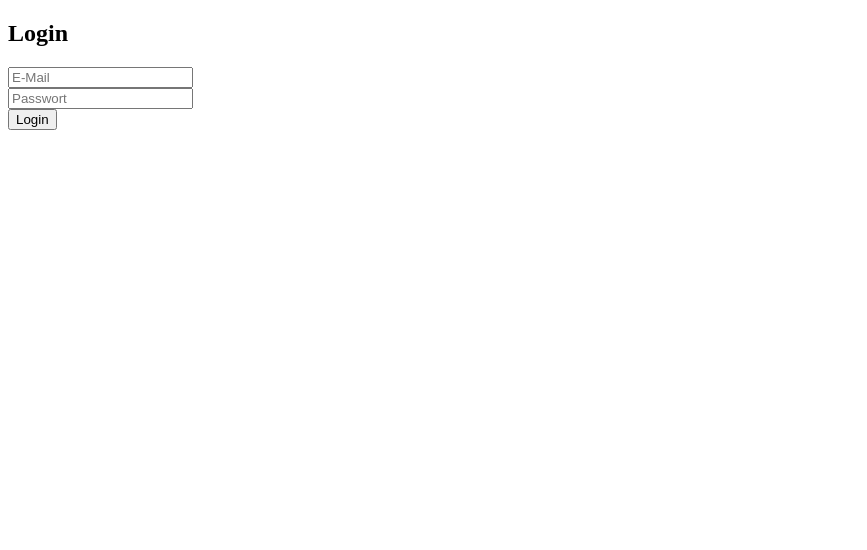
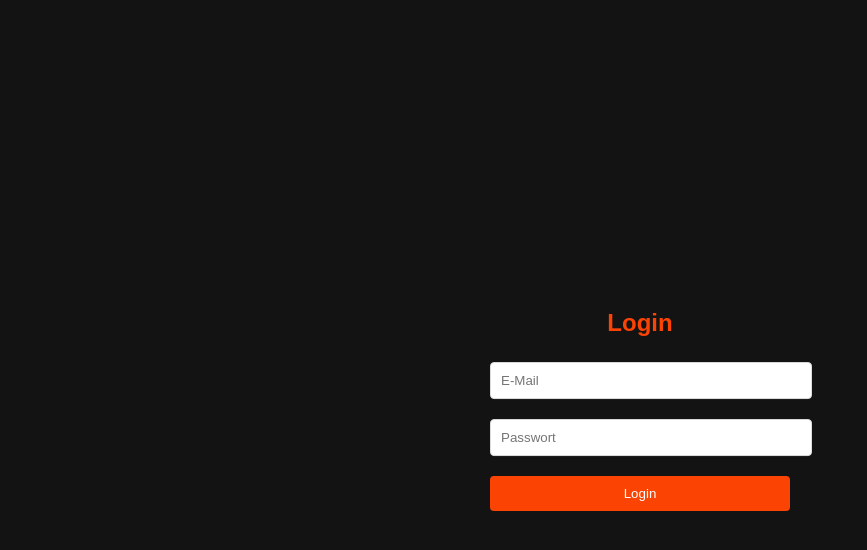
Before and after one commit to JonnyBe2001/kickbaseLiveScores, a plain HTML site: page index.html in a window 1280 px wide. Shown: the whole page, without its empty margins (0-867 px from the left). Drawn offline with Linux system fonts and the light colour scheme.

Commit message:
fixed styling

```diff
--- a/index.html
+++ b/index.html
@@ -4,7 +4,7 @@
     <meta charset="UTF-8">
     <meta name="viewport" content="width=device-width, initial-scale=1.0">
     <title>Kickbase Dashboard</title>
-    <link rel="stylesheet" href="login.css">
+    <link rel="stylesheet" href="styles.css">
 </head>
 <body>
     <div id="loginForm">
```
